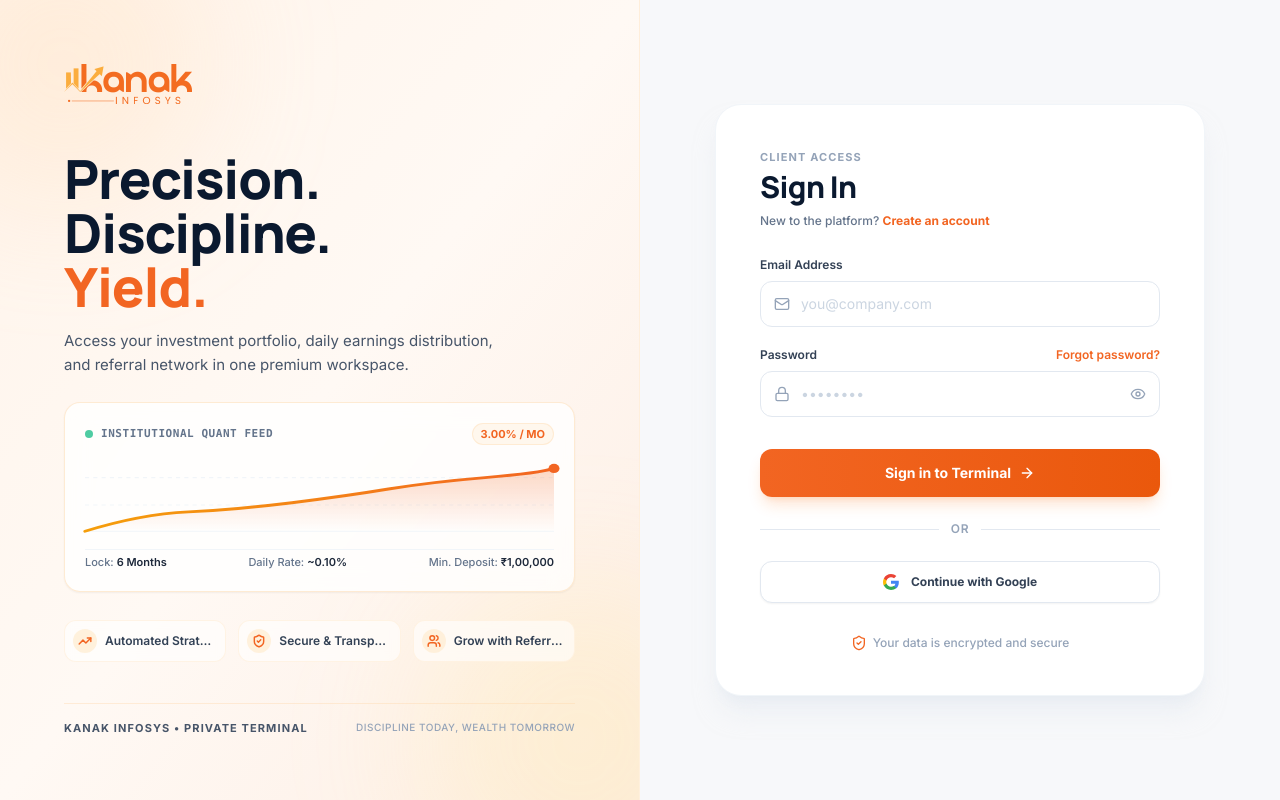
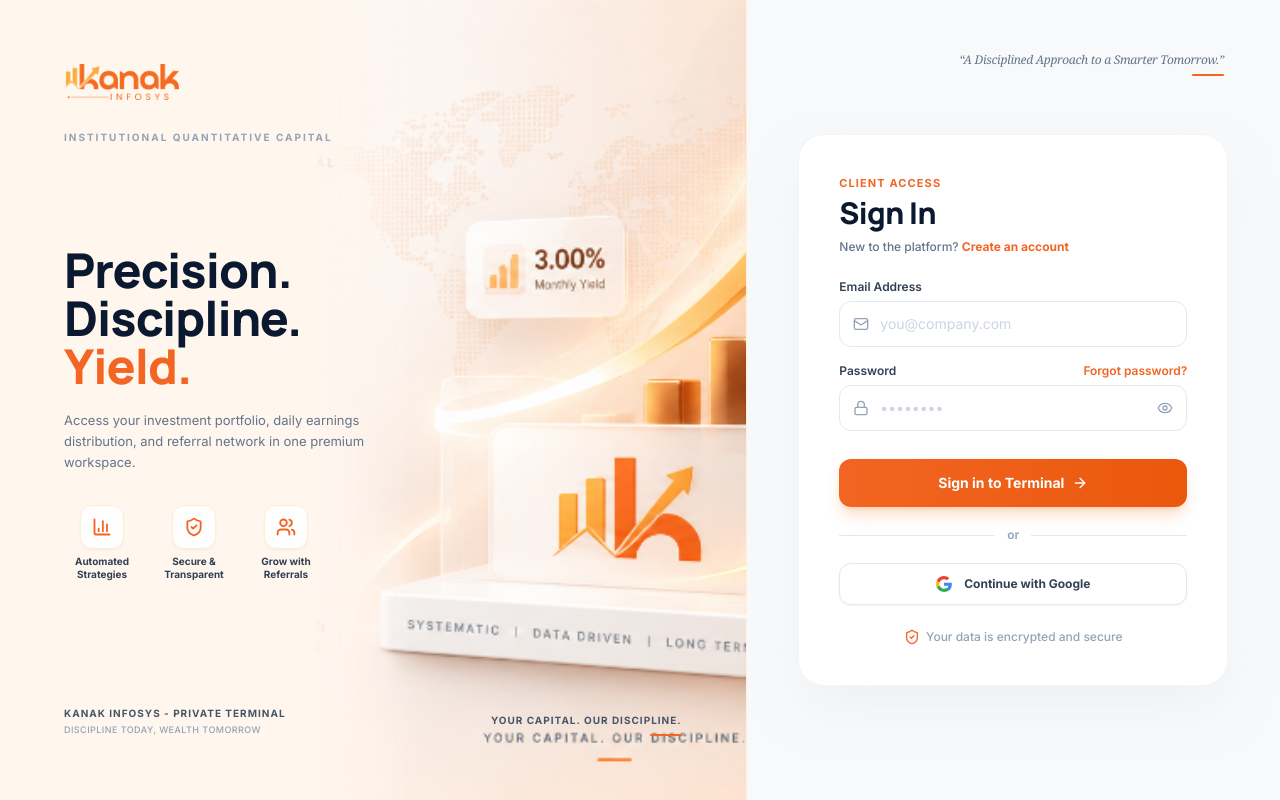
Before and after one commit to chopdaraj/kanakinfosys, a React (Create React App) app in the folder frontend/: page /login in a window 1280 px wide. Built offline with nearby package versions, Linux system fonts and the light colour scheme.

Commit message:
feat: complete pixel-perfect redesign of login page matching reference image with 3D centerpiece and institutional terminal layout

```diff
--- a/frontend/src/pages/Login.jsx
+++ b/frontend/src/pages/Login.jsx
@@ -9,7 +9,7 @@
   EyeOff,
   ArrowRight,
   ShieldCheck,
-  TrendingUp,
+  BarChart3,
   Users
 } from "lucide-react";
 
@@ -48,143 +48,122 @@
   };
 
   return (
-    <div className="min-h-screen lg:h-screen lg:overflow-hidden grid grid-cols-1 md:grid-cols-12 lg:grid-cols-2 bg-[#F7F8FA] font-body text-slate-800">
+    <div className="min-h-screen lg:h-screen lg:overflow-hidden grid grid-cols-1 md:grid-cols-12 lg:grid-cols-12 bg-[#F8F9FA] font-body text-slate-800">
 
-      {/* ================= LEFT BRAND / VISUAL PANEL ================= */}
-      <section className="md:col-span-5 lg:col-span-1 bg-gradient-to-br from-[#FFF4EA] via-[#FFF9F4] to-[#FDEEE4] p-8 sm:p-12 lg:p-14 xl:p-16 flex flex-col justify-between relative overflow-hidden border-b lg:border-b-0 lg:border-r border-orange-100/70">
+      {/* ================= LEFT BRAND & FINANCIAL VISUAL PANEL ================= */}
+      <section className="md:col-span-6 lg:col-span-7 bg-[#FFF6EE] p-8 sm:p-12 lg:p-14 xl:p-16 flex flex-col justify-between relative overflow-hidden border-b lg:border-b-0 lg:border-r border-orange-100/70">
 
-        {/* Subtle decorative background ambient glow */}
-        <div className="absolute top-[-80px] left-[-80px] w-72 h-72 bg-orange-200/25 rounded-full blur-3xl pointer-events-none" />
-        <div className="absolute bottom-[-100px] right-[-100px] w-80 h-80 bg-amber-200/20 rounded-full blur-3xl pointer-events-none" />
+        {/* Background 3D Centerpiece Visual matching reference */}
+        <div className="hidden md:block absolute right-0 top-0 bottom-0 w-[58%] max-w-[480px] pointer-events-none select-none z-0">
+          <img
+            src="/assets/kanak-terminal-3d.png"
+            alt="Kanak Infosys Quantitative Terminal"
+            className="w-full h-full object-cover object-left"
+          />
+        </div>
 
-        {/* Top-Left Logo (Clean, properly sized, no bulky container) */}
+        {/* Top Header: Logo & Category Label */}
         <div className="relative z-10">
           <Link to="/" data-testid="login-brand-link" className="inline-block group">
             <img
               src="/assets/kanak-logo.png"
               alt="Kanak Infosys"
-              className="h-9 sm:h-10 w-auto object-contain hover:opacity-90 transition-opacity"
+              className="h-8 sm:h-9 w-auto object-contain hover:opacity-90 transition-opacity"
             />
           </Link>
+          <div className="mt-6 text-[10px] font-bold text-slate-400 tracking-[0.2em] uppercase">
+            Institutional Quantitative Capital
+          </div>
         </div>
 
         {/* Middle Main Content */}
-        <div className="my-auto py-8 lg:py-4 relative z-10 max-w-lg space-y-6">
+        <div className="my-auto py-6 relative z-10 max-w-sm space-y-4">
 
           {/* Main Headline */}
-          <div>
-            <h1 className="text-4xl sm:text-5xl xl:text-[54px] font-extrabold tracking-tight leading-[1.08] font-display text-[#0A192F]">
+          <h1 className="text-4xl sm:text-5xl font-extrabold tracking-tight leading-[1.08] font-display text-[#0A192F]">
             Precision. <br />
             Discipline. <br />
             <span className="text-[#F26522]">Yield.</span>
           </h1>
-            <p className="mt-4 text-slate-600 text-sm sm:text-[15px] leading-relaxed max-w-md font-normal">
+
+          <p className="text-slate-500 text-xs sm:text-[13px] leading-relaxed max-w-[310px] font-normal pt-1">
             Access your investment portfolio, daily earnings distribution, and referral network in one premium workspace.
           </p>
+
+          {/* 3 Feature items with soft-box icons and labels underneath */}
+          <div className="flex items-start gap-3 sm:gap-4 pt-4">
+            {/* 1. Automated Strategies */}
+            <div className="flex flex-col items-center text-center w-[76px]">
+              <div className="w-11 h-11 rounded-xl bg-white/95 border border-orange-100 shadow-sm flex items-center justify-center text-[#F26522] mb-1.5 transition-transform hover:scale-105">
+                <BarChart3 className="w-5 h-5 stroke-[2.2]" />
               </div>
-
-          {/* Subtle Institutional Finance Graphic */}
-          <div className="bg-white/80 backdrop-blur-md rounded-2xl border border-orange-200/50 p-4 sm:p-5 shadow-sm space-y-3">
-            <div className="flex items-center justify-between text-[11px] font-semibold">
-              <div className="flex items-center gap-2 text-slate-500">
-                <span className="inline-block w-2 h-2 rounded-full bg-emerald-500 animate-pulse" />
-                <span className="font-mono tracking-wider uppercase">Institutional Quant Feed</span>
-              </div>
-              <span className="font-bold text-[#F26522] bg-orange-50 px-2 py-0.5 rounded-md border border-orange-200/40">
-                3.00% / MO
+              <span className="text-[10px] font-bold text-slate-700 leading-tight">
+                Automated<br />Strategies
               </span>
             </div>
 
-            {/* Rising Financial Chart SVG */}
-            <div className="h-20 w-full relative">
-              <svg className="w-full h-full overflow-visible" viewBox="0 0 340 70" preserveAspectRatio="none">
-                <defs>
-                  <linearGradient id="chartGrad" x1="0" y1="0" x2="0" y2="1">
-                    <stop offset="0%" stopColor="#F26522" stopOpacity="0.25" />
-                    <stop offset="100%" stopColor="#F26522" stopOpacity="0.0" />
-                  </linearGradient>
-                  <linearGradient id="lineGrad" x1="0" y1="0" x2="1" y2="0">
-                    <stop offset="0%" stopColor="#F59E0B" />
-                    <stop offset="100%" stopColor="#F26522" />
-                  </linearGradient>
-                </defs>
-                {/* Horizontal Grid lines */}
-                <line x1="0" y1="18" x2="340" y2="18" stroke="#F1F5F9" strokeDasharray="3 3" />
-                <line x1="0" y1="42" x2="340" y2="42" stroke="#F1F5F9" strokeDasharray="3 3" />
-                <line x1="0" y1="65" x2="340" y2="65" stroke="#F1F5F9" />
-
-                {/* Area Gradient Fill */}
-                <path
-                  d="M 0 65 Q 40 50, 75 48 T 150 40 T 220 28 T 290 18 T 340 10 L 340 65 L 0 65 Z"
-                  fill="url(#chartGrad)"
-                />
-                {/* Rising Growth Line */}
-                <path
-                  d="M 0 65 Q 40 50, 75 48 T 150 40 T 220 28 T 290 18 T 340 10"
-                  fill="none"
-                  stroke="url(#lineGrad)"
-                  strokeWidth="2.5"
-                  strokeLinecap="round"
-                />
-                {/* Peak Glowing Data Point */}
-                <circle cx="340" cy="10" r="4" fill="#F26522" />
-                <circle cx="340" cy="10" r="8" fill="#F26522" opacity="0.25" className="animate-ping" />
-              </svg>
+            {/* 2. Secure & Transparent */}
+            <div className="flex flex-col items-center text-center w-[76px]">
+              <div className="w-11 h-11 rounded-xl bg-white/95 border border-orange-100 shadow-sm flex items-center justify-center text-[#F26522] mb-1.5 transition-transform hover:scale-105">
+                <ShieldCheck className="w-5 h-5 stroke-[2.2]" />
+              </div>
+              <span className="text-[10px] font-bold text-slate-700 leading-tight">
+                Secure &<br />Transparent
+              </span>
             </div>
 
-            {/* Micro Metrics bar */}
-            <div className="flex items-center justify-between pt-1 border-t border-slate-100 text-[11px] text-slate-500 font-medium">
-              <span>Lock: <strong className="text-slate-800 font-semibold">6 Months</strong></span>
-              <span>Daily Rate: <strong className="text-slate-800 font-semibold">~0.10%</strong></span>
-              <span>Min. Deposit: <strong className="text-slate-800 font-semibold">₹1,00,000</strong></span>
+            {/* 3. Grow with Referrals */}
+            <div className="flex flex-col items-center text-center w-[76px]">
+              <div className="w-11 h-11 rounded-xl bg-white/95 border border-orange-100 shadow-sm flex items-center justify-center text-[#F26522] mb-1.5 transition-transform hover:scale-105">
+                <Users className="w-5 h-5 stroke-[2.2]" />
               </div>
-          </div>
-
-          {/* Three Feature Badges with Orange Line Icons */}
-          <div className="grid grid-cols-1 sm:grid-cols-3 gap-3 pt-1">
-            <div className="flex items-center gap-2 text-xs font-semibold text-slate-700 bg-white/60 backdrop-blur-sm p-2 rounded-xl border border-orange-100/60">
-              <div className="w-6 h-6 rounded-lg bg-orange-100/80 flex items-center justify-center text-[#F26522] shrink-0">
-                <TrendingUp className="w-3.5 h-3.5 stroke-[2.5]" />
-              </div>
-              <span className="truncate">Automated Strategies</span>
-            </div>
-
-            <div className="flex items-center gap-2 text-xs font-semibold text-slate-700 bg-white/60 backdrop-blur-sm p-2 rounded-xl border border-orange-100/60">
-              <div className="w-6 h-6 rounded-lg bg-orange-100/80 flex items-center justify-center text-[#F26522] shrink-0">
-                <ShieldCheck className="w-3.5 h-3.5 stroke-[2.5]" />
-              </div>
-              <span className="truncate">Secure & Transparent</span>
-            </div>
-
-            <div className="flex items-center gap-2 text-xs font-semibold text-slate-700 bg-white/60 backdrop-blur-sm p-2 rounded-xl border border-orange-100/60">
-              <div className="w-6 h-6 rounded-lg bg-orange-100/80 flex items-center justify-center text-[#F26522] shrink-0">
-                <Users className="w-3.5 h-3.5 stroke-[2.5]" />
-              </div>
-              <span className="truncate">Grow with Referrals</span>
+              <span className="text-[10px] font-bold text-slate-700 leading-tight">
+                Grow with<br />Referrals
+              </span>
             </div>
           </div>
         </div>
 
-        {/* Bottom Left Footer Info */}
-        <div className="relative z-10 pt-4 border-t border-orange-200/40 text-[11px] font-semibold text-slate-500 tracking-wider flex flex-col sm:flex-row sm:items-center sm:justify-between gap-1">
-          <span className="text-slate-600 font-bold uppercase tracking-widest">
-            KANAK INFOSYS • PRIVATE TERMINAL
-          </span>
-          <span className="text-slate-400 font-medium uppercase tracking-wider text-[10px]">
+        {/* Bottom Footer Details */}
+        <div className="relative z-10 pt-6 flex flex-col sm:flex-row sm:items-end justify-between gap-4 text-[10px] tracking-wider text-slate-500">
+          <div className="space-y-0.5">
+            <div className="font-bold text-slate-600 uppercase tracking-widest text-[10px]">
+              KANAK INFOSYS - PRIVATE TERMINAL
+            </div>
+            <div className="font-medium text-slate-400 uppercase tracking-wider text-[9px]">
               DISCIPLINE TODAY, WEALTH TOMORROW
-          </span>
+            </div>
+          </div>
+
+          <div className="text-center sm:text-right">
+            <div className="text-[10px] font-bold text-slate-600 tracking-widest uppercase">
+              YOUR CAPITAL. OUR DISCIPLINE.
+            </div>
+            <div className="w-8 h-0.5 bg-[#F26522] rounded-full mt-1.5 mx-auto sm:ml-auto sm:mr-0" />
+          </div>
         </div>
       </section>
 
       {/* ================= RIGHT LOGIN FORM PANEL ================= */}
-      <section className="md:col-span-7 lg:col-span-1 bg-[#F7F8FA] flex items-center justify-center p-6 sm:p-10 lg:p-12 xl:p-16 overflow-y-auto">
-        <div className="w-full max-w-[490px] bg-white rounded-[26px] p-8 sm:p-11 shadow-xl shadow-slate-200/50 border border-slate-100 transition-all duration-200">
+      <section className="md:col-span-6 lg:col-span-5 bg-[#F8F9FA] flex flex-col justify-between p-6 sm:p-10 lg:p-12 relative overflow-y-auto">
 
-          <form onSubmit={onSubmit} data-testid="login-form" className="space-y-6">
+        {/* Top-Right Institutional Quote */}
+        <div className="text-right hidden sm:block pr-2 pt-1">
+          <div className="text-xs text-slate-500 font-medium tracking-tight font-serif italic">
+            &ldquo;A Disciplined Approach to a Smarter Tomorrow.&rdquo;
+          </div>
+          <div className="w-8 h-0.5 bg-[#F26522] rounded-full mt-1.5 ml-auto" />
+        </div>
+
+        {/* Floating Centered Login Card */}
+        <div className="my-auto flex justify-center py-6">
+          <div className="w-full max-w-[430px] bg-white rounded-[26px] p-8 sm:p-10 shadow-2xl shadow-slate-200/50 border border-slate-100/90 transition-all duration-200">
+
+            <form onSubmit={onSubmit} data-testid="login-form" className="space-y-5">
 
               {/* Header */}
               <div>
-              <span className="text-[11px] font-bold text-slate-400 tracking-widest uppercase block mb-1">
+                <span className="text-[11px] font-bold text-[#F26522] tracking-widest uppercase block mb-1">
                   CLIENT ACCESS
                 </span>
                 <h2 className="text-3xl font-extrabold text-[#0A192F] tracking-tight font-display">
@@ -202,12 +181,12 @@
                 </p>
               </div>
 
-            {/* Input Fields */}
-            <div className="space-y-5 pt-1">
+              {/* Form Input Fields */}
+              <div className="space-y-4 pt-1">
 
                 {/* EMAIL */}
                 <div>
-                <label className="text-xs font-semibold text-slate-700 block mb-2">
+                  <label className="text-xs font-semibold text-slate-700 block mb-1.5">
                     Email Address
                   </label>
                   <div className="relative">
@@ -221,14 +200,14 @@
                       onChange={(e) => setEmail(e.target.value)}
                       data-testid="login-email-input"
                       placeholder="you@company.com"
-                    className="w-full pl-10 pr-4 py-3 bg-white border border-slate-200 rounded-xl text-sm text-slate-800 placeholder:text-slate-300 focus:outline-none focus:ring-2 focus:ring-[#F26522]/15 focus:border-[#F26522] transition-all font-normal"
+                      className="w-full pl-10 pr-4 py-2.5 sm:py-3 bg-white border border-slate-200 rounded-xl text-sm text-slate-800 placeholder:text-slate-300 focus:outline-none focus:ring-2 focus:ring-[#F26522]/15 focus:border-[#F26522] transition-all font-normal"
                     />
                   </div>
                 </div>
 
                 {/* PASSWORD */}
                 <div>
-                <div className="flex items-center justify-between mb-2">
+                  <div className="flex items-center justify-between mb-1.5">
                     <label className="text-xs font-semibold text-slate-700">
                       Password
                     </label>
@@ -251,7 +230,7 @@
                       onChange={(e) => setPassword(e.target.value)}
                       data-testid="login-password-input"
                       placeholder="••••••••"
-                    className="w-full pl-10 pr-11 py-3 bg-white border border-slate-200 rounded-xl text-sm text-slate-800 placeholder:text-slate-300 focus:outline-none focus:ring-2 focus:ring-[#F26522]/15 focus:border-[#F26522] transition-all font-normal"
+                      className="w-full pl-10 pr-11 py-2.5 sm:py-3 bg-white border border-slate-200 rounded-xl text-sm text-slate-800 placeholder:text-slate-300 focus:outline-none focus:ring-2 focus:ring-[#F26522]/15 focus:border-[#F26522] transition-all font-normal"
                     />
                     <button
                       type="button"
@@ -265,34 +244,34 @@
                 </div>
               </div>
 
-            {/* LOGIN BUTTON */}
+              {/* SIGN IN BUTTON */}
               <div className="pt-2">
                 <button
                   type="submit"
                   disabled={loading}
                   data-testid="login-submit-button"
-                className="w-full py-3.5 px-4 bg-gradient-to-r from-[#F26522] to-[#EA580C] hover:from-[#EA580C] hover:to-[#D9480F] text-white rounded-xl text-sm font-bold shadow-lg shadow-orange-500/20 hover:shadow-orange-500/30 active:scale-[0.99] transition-all disabled:opacity-70 flex items-center justify-center gap-2 group"
+                  className="w-full py-3.5 px-4 bg-gradient-to-r from-[#F26522] to-[#EA580C] hover:from-[#EA580C] hover:to-[#D9480F] text-white rounded-xl text-sm font-bold shadow-lg shadow-orange-500/25 hover:shadow-orange-500/35 active:scale-[0.99] transition-all disabled:opacity-70 flex items-center justify-center gap-2 group cursor-pointer"
                 >
                   <span>{loading ? "Signing in to Terminal..." : "Sign in to Terminal"}</span>
                   {!loading && <ArrowRight className="w-4 h-4 transition-transform group-hover:translate-x-1" />}
                 </button>
               </div>
 
-            {/* DIVIDER: ──────── or ──────── */}
-            <div className="relative flex items-center justify-center my-4">
+              {/* DIVIDER */}
+              <div className="relative flex items-center justify-center my-3">
                 <div className="border-t border-slate-200 w-full" />
-              <span className="bg-white px-3 text-xs font-semibold text-slate-400 uppercase tracking-wider">
+                <span className="bg-white px-3 text-xs font-semibold text-slate-400 lowercase">
                   or
                 </span>
                 <div className="border-t border-slate-200 w-full" />
               </div>
 
-            {/* GOOGLE SSO BUTTON */}
+              {/* CONTINUE WITH GOOGLE */}
               <div>
                 <button
                   type="button"
                   onClick={handleGoogleLogin}
-                className="w-full py-3 px-4 bg-white hover:bg-slate-50 border border-slate-200 rounded-xl text-xs font-bold text-slate-700 flex items-center justify-center gap-3 shadow-sm hover:border-slate-300 active:scale-[0.99] transition-all"
+                  className="w-full py-2.5 sm:py-3 px-4 bg-white hover:bg-slate-50 border border-slate-200 rounded-xl text-xs font-bold text-slate-700 flex items-center justify-center gap-3 shadow-sm hover:border-slate-300 active:scale-[0.99] transition-all cursor-pointer"
                 >
                   <svg className="w-4 h-4 shrink-0" viewBox="0 0 24 24">
                     <path
@@ -316,14 +295,19 @@
                 </button>
               </div>
 
-            {/* SECURITY BADGE */}
-            <div className="pt-2 text-center flex items-center justify-center gap-1.5 text-slate-400 text-xs font-medium">
+              {/* SECURITY ENCRYPTION FOOTER */}
+              <div className="pt-1 text-center flex items-center justify-center gap-1.5 text-slate-400 text-xs font-medium">
                 <ShieldCheck className="w-4 h-4 text-[#F26522]" />
                 <span>Your data is encrypted and secure</span>
               </div>
 
             </form>
           </div>
+        </div>
+
+        {/* Bottom spacer on right panel */}
+        <div className="hidden sm:block h-2" />
+
       </section>
 
     </div>
```
Also changed, not shown: frontend/public/assets/kanak-terminal-3d.png (added), frontend/public/assets/kanak-terminal-hero.png (added). Lines whose indentation alone changed are shown as unchanged.
